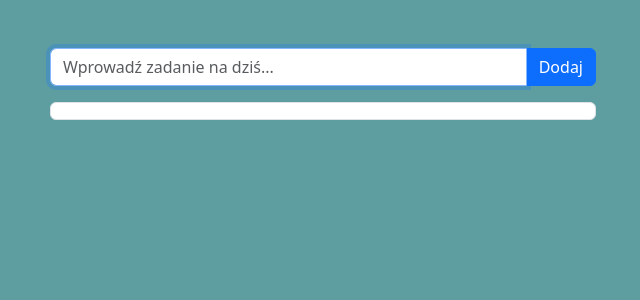
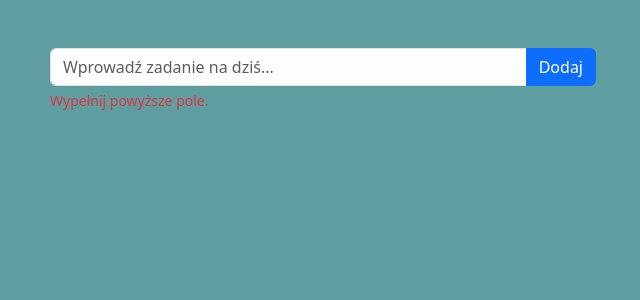
Before and after one commit to tomi0505/todo-list-v3, a Vue app: page / in a window 1280 px wide. Both pictures are taken after a click on the button "Dodaj". Shown: the top 300 px of the page, without its empty margins (317-957 px from the left). Built offline with nearby package versions, Linux system fonts and the light colour scheme.

Commit message:
addTask validation of input works

```diff
--- a/src/App.vue
+++ b/src/App.vue
@@ -1,5 +1,5 @@
 <template>
-  <div class="container mt-5">
+  <div class="container my-5">
     <div class="row justify-content-center">
       <div class="col-6">
         <div class="input-group">
@@ -21,6 +21,10 @@
           >
             Dodaj
           </button>
+        </div>
+
+        <div class="mt-1 small text-danger" v-show="showTaskNameError">
+          Wypełnij powyższe pole.
         </div>
 
         <ul class="list-group mt-3">
@@ -45,19 +49,25 @@ export default {
   data() {
     return {
       taskName: "",
+      showTaskNameError: false,
       tasks: [],
     };
   },
   methods: {
     addTask() {
+      if (this.taskName.trim() !== "") {
         const task = {
           id: crypto.randomUUID(),
           taskName: this.taskName,
         };
 
         this.tasks.push(task);
+        this.showTaskNameError = false;
         this.taskName = "";
         this.$refs.addTaskInput.focus();
+      } else {
+        this.showTaskNameError = true;
+      }
     },
   },
   mounted() {
```
Lines whose indentation alone changed are shown as unchanged.
